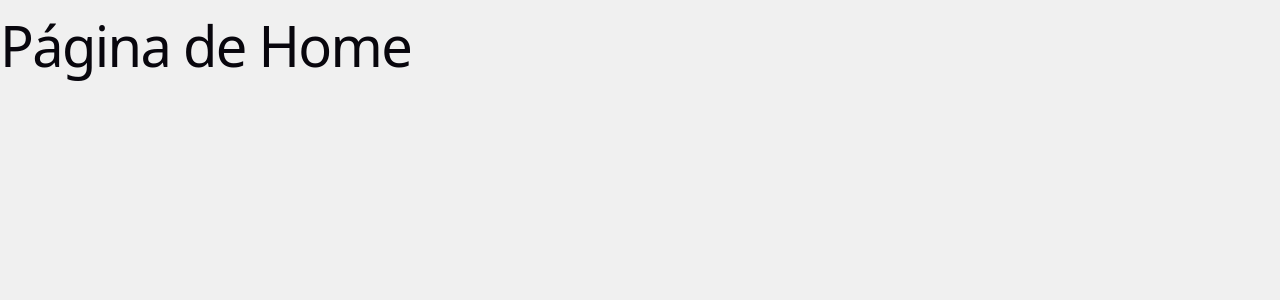
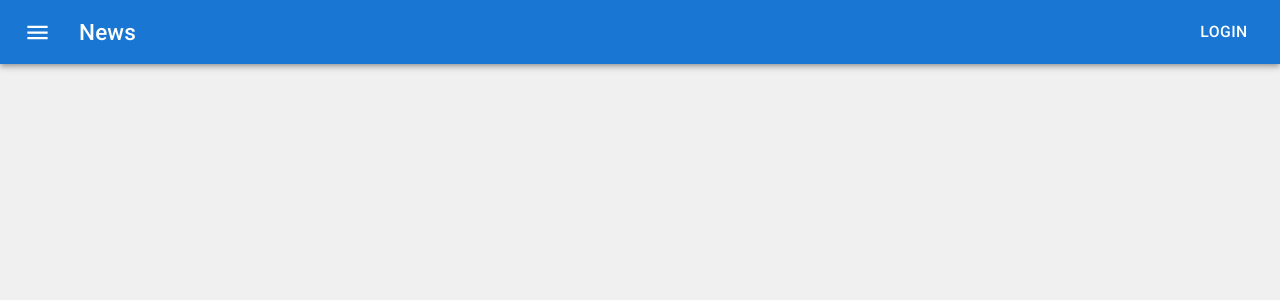
Before and after one commit to paulobaltieri/andromeda, a React (Vite) app: page /home in a window 1280 px wide. Shown: the top 300 px of the page. Built offline with nearby package versions, Linux system fonts and the light colour scheme.

Commit message:
Adicionado uma toolbar a pãgina home

```diff
--- /dev/null
+++ b/src/components/appbar/Appbar.jsx
@@ -0,0 +1,35 @@
+import AppBar from "@mui/material/AppBar";
+import Toolbar from "@mui/material/Toolbar";
+import Box from "@mui/material/Box";
+import Typography from "@mui/material/Typography";
+import IconButton from "@mui/material/IconButton";
+import Button from "@mui/material/Button";
+import MenuIcon from "@mui/icons-material/Menu";
+
+function MenuBar() {
+    return (
+        <>
+            <Box sx={{ flexGrow: 1 }}>
+                <AppBar position="static">
+                    <Toolbar>
+                        <IconButton
+                            size="large"
+                            edge="start"
+                            color="inherit"
+                            aria-label="menu"
+                            sx={{ mr: 2 }}
+                        >
+                            <MenuIcon />
+                        </IconButton>
+                        <Typography variant="h6" component="div" sx={{ flexGrow: 1 }}>
+                            News
+                        </Typography>
+                        <Button color="inherit">Login</Button>
+                    </Toolbar>
+                </AppBar>
+            </Box>
+        </>
+    )
+}
+
+export default MenuBar
--- a/src/pages/Home/index.jsx
+++ b/src/pages/Home/index.jsx
@@ -1,6 +1,11 @@
+import MenuBar from "../../components/appbar/Appbar"
 
-export default function Login() {
+function Login() {
     return (
-        <h1>Página de Home</h1>
+        <>
+            <MenuBar />
+        </>
     )
 }
+
+export default Login
--- a/src/pages/Login/index.jsx
+++ b/src/pages/Login/index.jsx
@@ -1,5 +1,5 @@
 import { Avatar, Box, Button, Card, CardContent, Link, TextField, Typography } from "@mui/material";
-import UserPicture from "../../../public/avatar/avatar02.jpg"
+import UserPicture from "/avatar/avatar02.jpg"
 import { toast } from "react-toastify";
 
 export default function Login() { // Toast ou alerta
@@ -21,6 +21,7 @@
         >
             <Card sx={{ height: 580, width: 400, mt: 25, borderRadius: 5 }}>
                 <Avatar
+                    src="/avatar/avatar02.jpg"
                     sx={{
                         height: 190,
                         width: 190,
--- a/src/routes/index.jsx
+++ b/src/routes/index.jsx
@@ -1,6 +1,6 @@
 import { BrowserRouter, Routes, Route } from "react-router-dom";
 
-import Home from "../pages/Home";
+import Home from "../pages/Home/index";
 import Login from "../pages/Login/index";
 
 export default function Approutes() {
```
